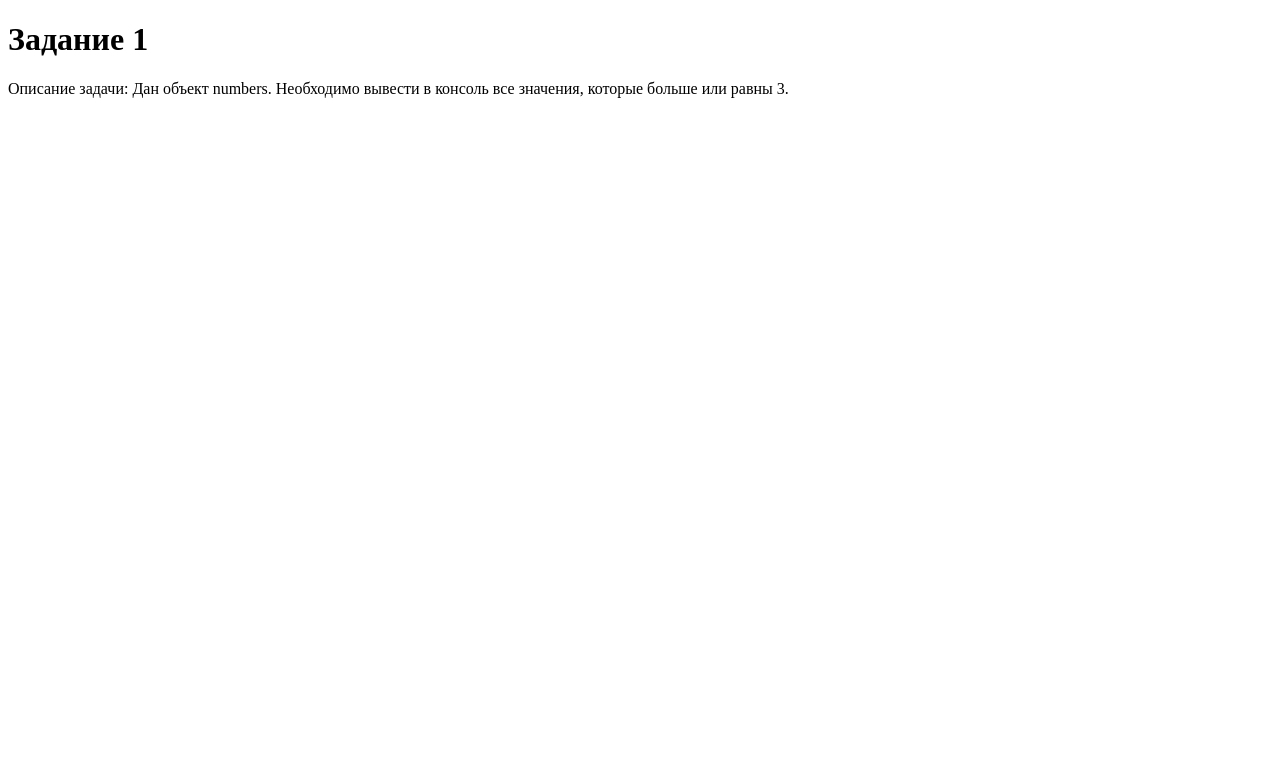
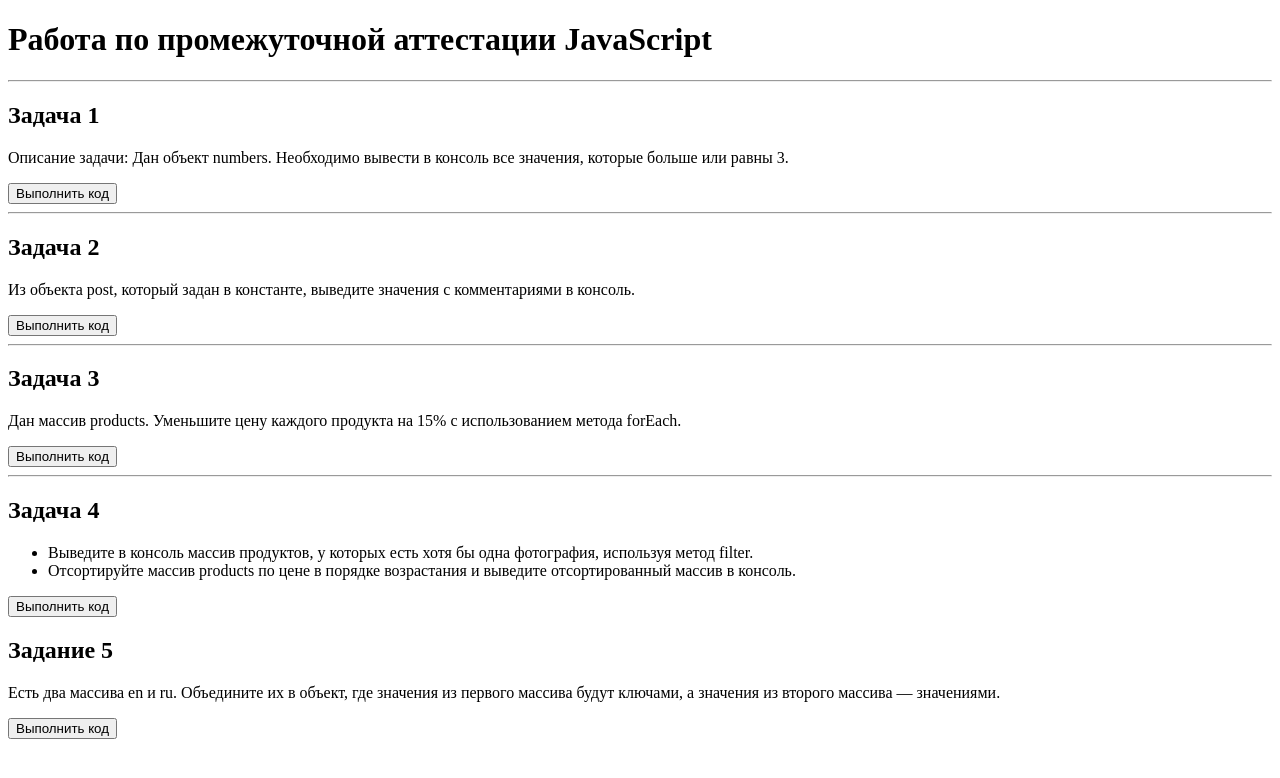
Before and after one commit to AlexanderTsaricov/JSLiteAttestation, a plain HTML site: page index.html in a window 1280 px wide. Drawn offline with Linux system fonts and the light colour scheme.

Commit message:
all is complite

```diff
--- a/index.html
+++ b/index.html
@@ -4,13 +4,49 @@
     <meta charset="UTF-8">
     <meta name="viewport" content="width=device-width, initial-scale=1.0">
     <title>Attestation</title>
-    <h1>Задание 1</h1>
+</head>
+<body>
+    <h1>Работа по промежуточной аттестации JavaScript</h1>
+    <hr>
+    <h2>Задача 1</h2>
     <p>
         Описание задачи: Дан объект numbers. Необходимо вывести в консоль все значения,
         которые больше или равны 3.
     </p>
-</head>
-<body>
+    <button onclick="ex1()">Выполнить код</button>
+    <hr>
+    <h2>Задача 2</h2>
+    <p>
+        Из объекта post, который задан в константе, выведите значения с
+        комментариями в консоль.
+    </p>
+    <button onclick="ex2()">Выполнить код</button>
+    <hr>
+    <h2>Задача 3</h2>
+    <p>
+        Дан массив products. Уменьшите цену каждого продукта на 15% с
+        использованием метода forEach.
+    </p>
+    <button onclick="ex3()">Выполнить код</button>
+    <hr>
+    <h2>Задача 4</h2>
+    <ul>
+        <li>
+            Выведите в консоль массив продуктов, у которых есть хотя бы одна
+            фотография, используя метод filter.
+        </li>
+        <li>
+            Отсортируйте массив products по цене в порядке возрастания и выведите
+            отсортированный массив в консоль.
+        </li>
+    </ul>
+    <button onclick="ex4()">Выполнить код</button>
+    <h2>Задание 5</h2>
+    <p>
+        Есть два массива en и ru. Объедините их в объект, где значения из
+        первого массива будут ключами, а значения из второго массива — значениями.
+    </p>
+    <button onclick="ex5()">Выполнить код</button>
     <script src="script.js"></script>
 </body>
 </html>
--- a/script.js
+++ b/script.js
@@ -0,0 +1,133 @@
+function ex1() {
+  const numbers = {
+    keyin1: 1,
+    keyin2: 2,
+    keyin3: 3,
+    keyin4: 4,
+    keyin5: 5,
+    keyin6: 6,
+    keyin7: 7,
+  };
+  for (const key in numbers) {
+    if (numbers[key] >= 3) {
+      console.log(numbers[key]);
+    }
+  }
+}
+
+function getCommentsData(comments) {
+  let resultText = "";
+  for (let index = 0; index < comments.length; index++) {
+    resultText += `UserID: ${comments[index].userId}\n`;
+    resultText += `Test: ${comments[index].text}\n`;
+    resultText += `Likes: ${comments[index].rating.likes}\n`;
+    resultText += `Dislikes: ${comments[index].rating.dislikes}\n`;
+    resultText += "+++++++++++++++++++++\n";
+  }
+  return resultText;
+}
+
+function ex2() {
+  const post = {
+    author: "John", // вывести этот текст
+    postId: 23,
+    comments: [
+      {
+        userId: 10,
+        userName: "Alex",
+        text: "lorem ipsum",
+        rating: {
+          likes: 10,
+          dislikes: 2, // вывести это число
+        },
+      },
+      {
+        userId: 5, // вывести это число
+        userName: "Jane",
+        text: "lorem ipsum 2", // вывести этот текст
+        rating: {
+          likes: 3,
+          dislikes: 1,
+        },
+      },
+    ],
+  };
+  console.log(
+    `Autor post: ${post.author}, comments data:\n\n${getCommentsData(
+      post.comments
+    )}`
+  );
+}
+
+function ex3() {
+  const products = [
+    {
+      id: 3,
+      price: 200,
+    },
+    {
+      id: 4,
+      price: 900,
+    },
+    {
+      id: 1,
+      price: 1000,
+    },
+  ];
+
+  products.forEach((element) => {
+    console.log(`id ${element.id}, price ${element.price}`);
+    element.price = element.price * 0.85;
+    console.log(`price with discount: ${element.price}`);
+  });
+}
+
+function ex4() {
+  const products = [
+    {
+      id: 3,
+      price: 127,
+      photos: ["1.jpg", "2.jpg"],
+    },
+    {
+      id: 5,
+      price: 499,
+      photos: [],
+    },
+    {
+      id: 10,
+      price: 26,
+      photos: ["3.jpg"],
+    },
+    {
+      id: 8,
+      price: 78,
+    },
+  ];
+  const filtredProducts = products.filter((products) => {
+    if (products.photos === undefined) {
+        return false;
+    }
+    if (products.photos.length > 0) {
+        return true
+    }
+    return false;
+  });
+  console.log(filtredProducts);
+  const sortProducts = products.sort((a, b) => {
+    if (a.price > b.price) return 1;
+    if (a.price == b.price) return 0;
+    return -1;
+  });
+  console.log(sortProducts);
+}
+
+function ex5() {
+    const en = ["mon", "tue", "wed", "thu", "fri", "sat", "sun"];
+    const ru = ["понедельник", "вторник", "среда", "четверг", "пятница", "суббота", "воскресенье"];
+    const enRuWeek = {}
+    for (let index = 0; index < en.length; index++) {
+        enRuWeek[en[index]] = ru[index];
+    }
+    console.log(enRuWeek);
+}
```
